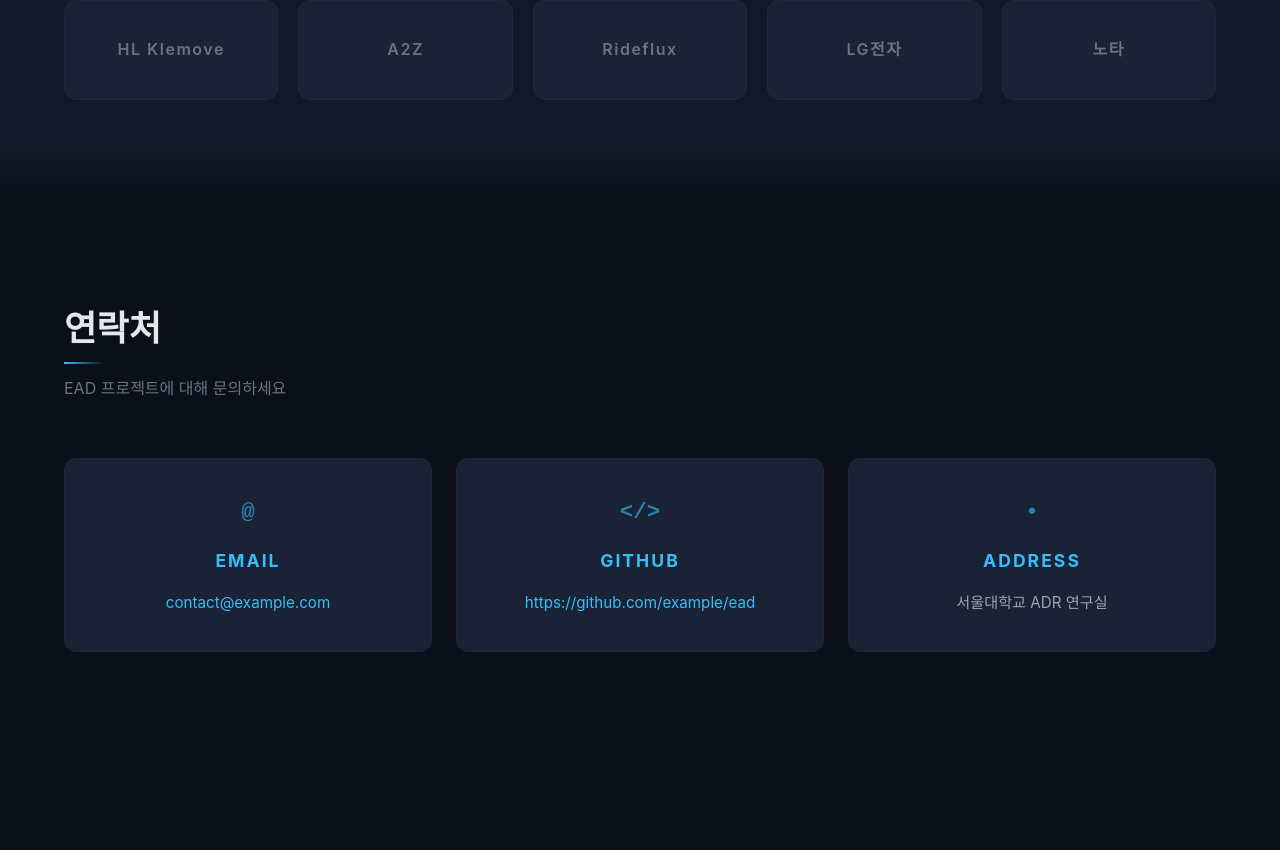
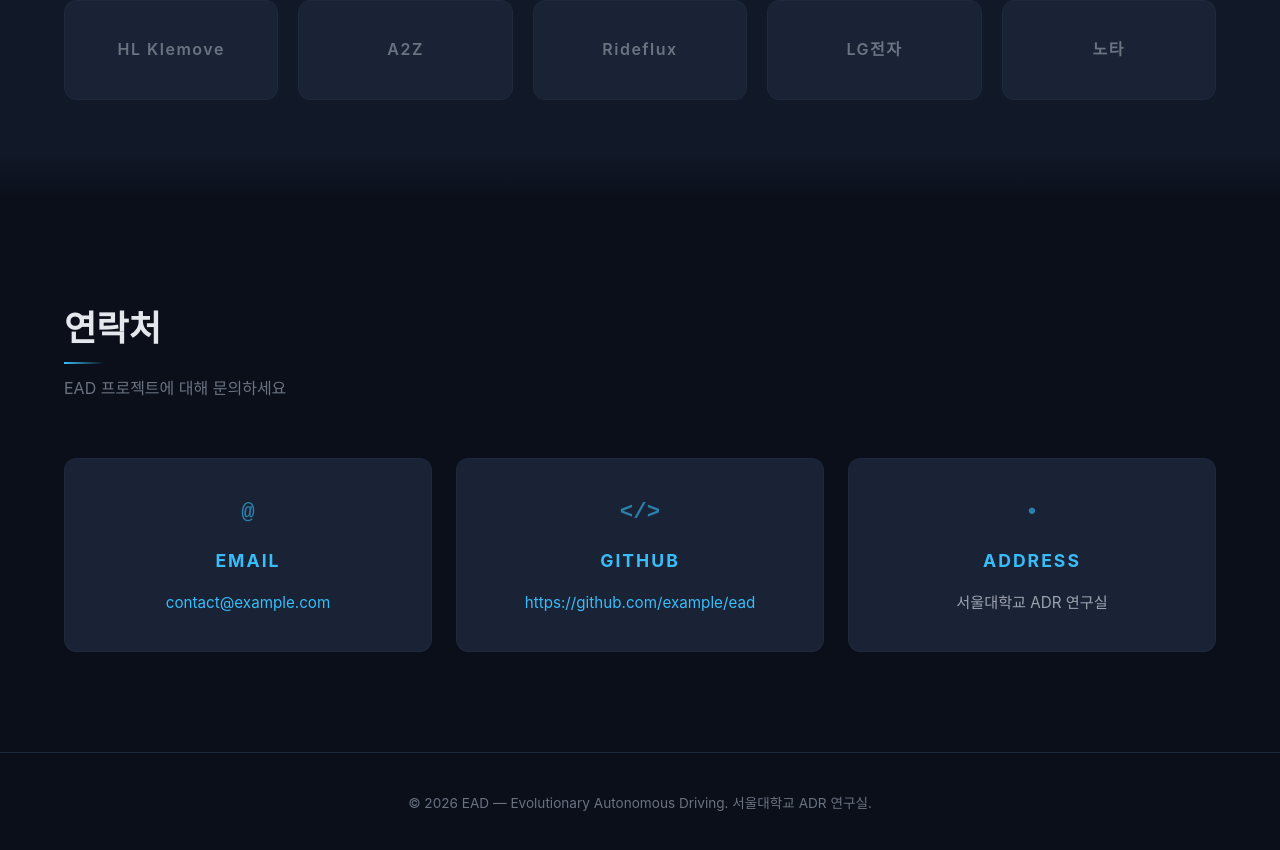
Before and after one commit to snu-adr/ead-project-page, a React (Create React App) app: page / in a window 1280 px wide. Shown: the part 5830-6680 px from the top of the page. Before the commit the page ends 6582 px from the top, so only its background shows below. Built offline with nearby package versions, Linux system fonts and the light colour scheme; a web font is replaced by a local one.

Commit message:
feat: Add Footer component with copyright text
Co-Authored-By: Claude Opus 4.6 (1M context) <noreply@anthropic.com>

```diff
--- a/src/App.jsx
+++ b/src/App.jsx
@@ -9,6 +9,7 @@ import Notice from './components/Notice';
 import Contributor from './components/Contributor';
 import Alliance from './components/Alliance';
 import Contact from './components/Contact';
+import Footer from './components/Footer';
 
 function App() {
   return (
@@ -28,8 +29,10 @@ function App() {
         <div className="section-alt">
           <Alliance />
         </div>
+        <div className="section-divider" />
         <Contact />
       </main>
+      <Footer />
     </div>
   );
 }
--- /dev/null
+++ b/src/components/Footer.jsx
@@ -0,0 +1,15 @@
+import React from 'react';
+import content from '../data/content.json';
+import '../styles/components/Footer.css';
+
+function Footer() {
+  const { copyright } = content.footer;
+
+  return (
+    <footer className="footer">
+      <p className="footer-copyright">{copyright}</p>
+    </footer>
+  );
+}
+
+export default Footer;
--- a/src/data/content.json
+++ b/src/data/content.json
@@ -125,5 +125,8 @@
     "email": "contact@example.com",
     "github": "https://github.com/example/ead",
     "address": "서울대학교 ADR 연구실"
+  },
+  "footer": {
+    "copyright": "© 2026 EAD — Evolutionary Autonomous Driving. 서울대학교 ADR 연구실."
   }
 }
--- /dev/null
+++ b/src/styles/components/Footer.css
@@ -0,0 +1,12 @@
+.footer {
+  border-top: 1px solid var(--color-border);
+  padding: 40px 24px;
+  text-align: center;
+  background-color: var(--color-bg);
+}
+
+.footer-copyright {
+  font-size: 0.85rem;
+  color: var(--color-text-muted);
+  line-height: 1.5;
+}
```
